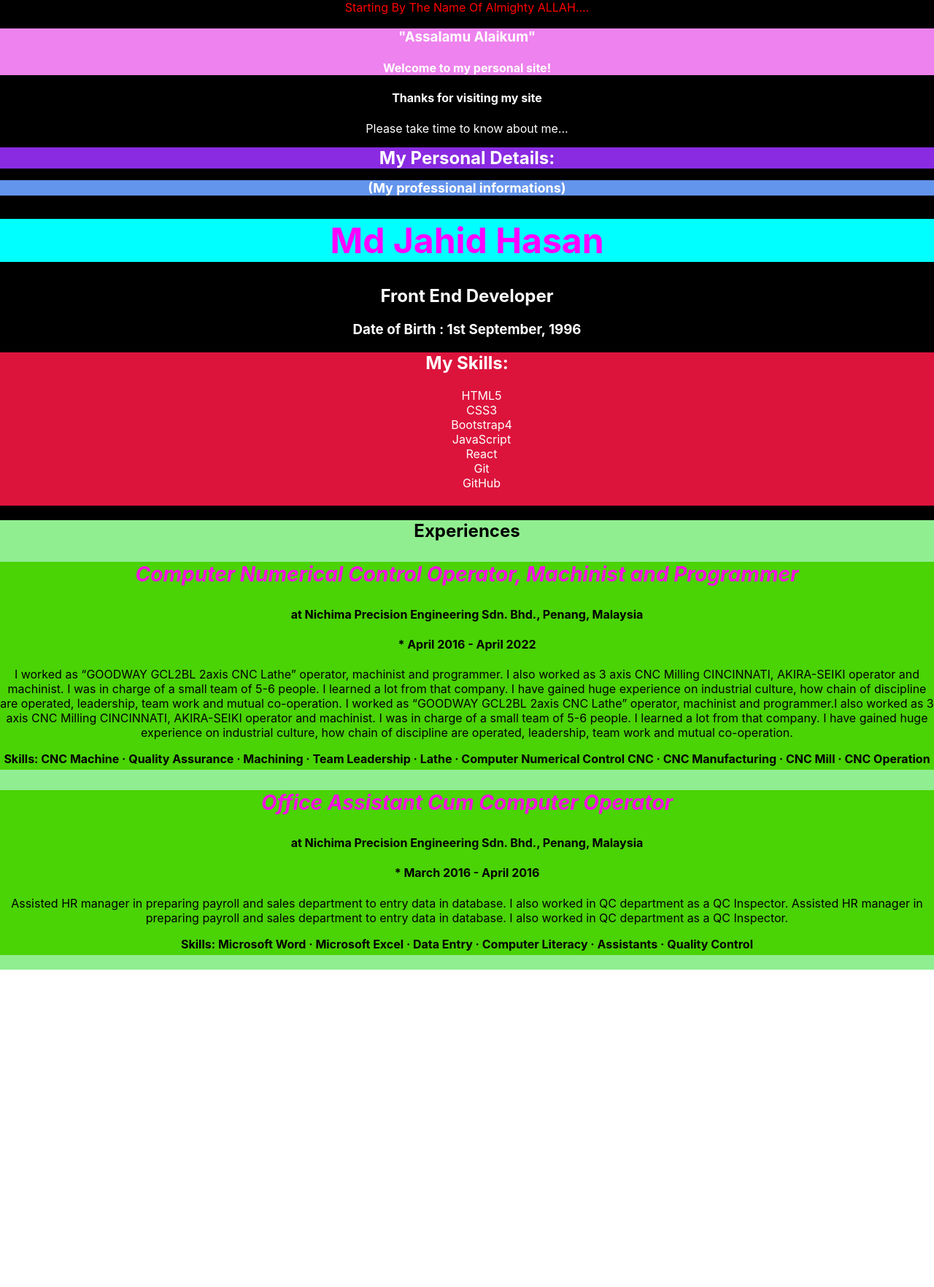
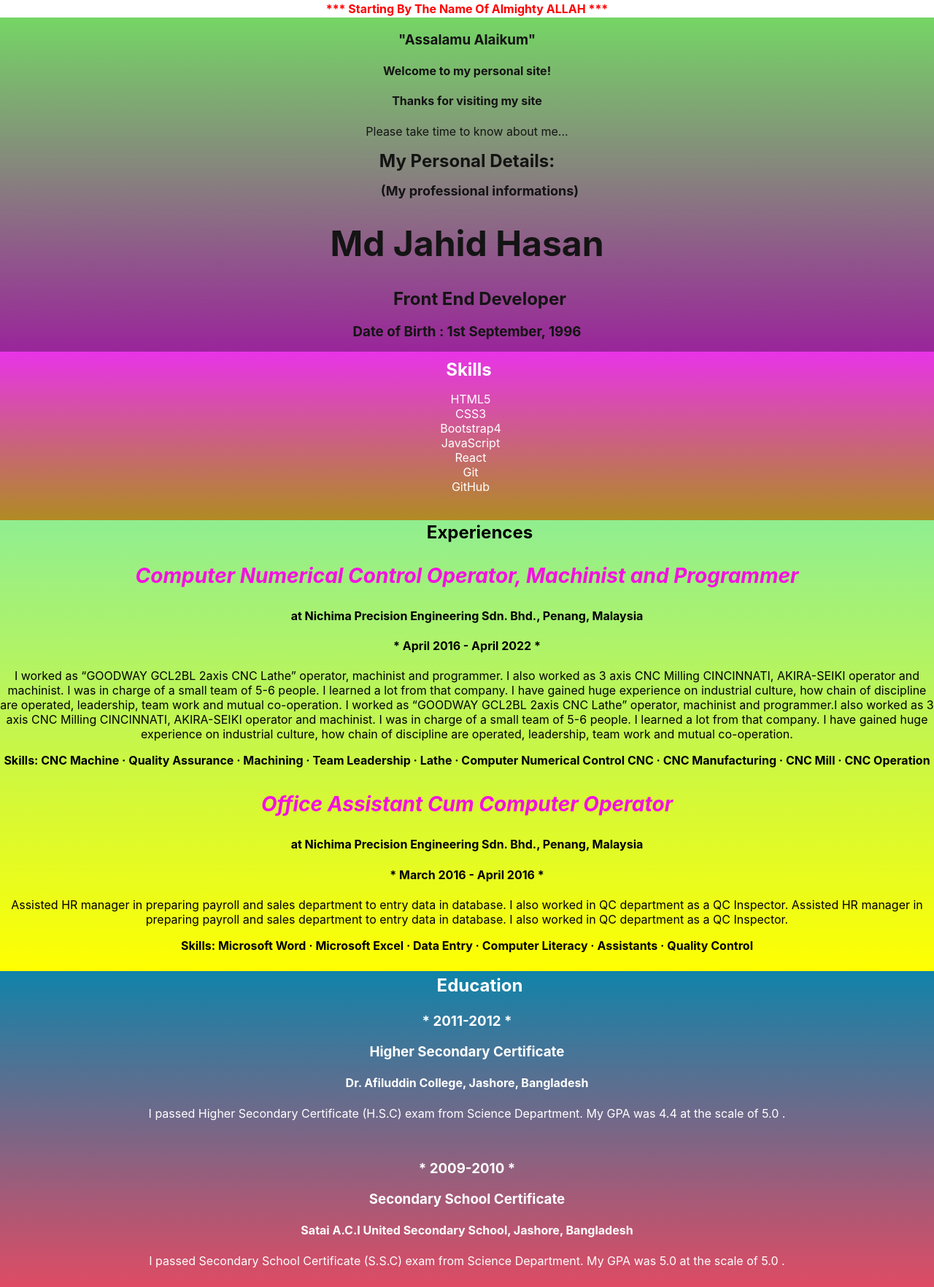
Before and after one commit to hmjahid/My-First-React-App, a React (Create React App) app: page / in a window 1280 px wide. Shown: the whole page at 73% size. Before the commit the page ends 1329 px from the top, so only its background shows below. Built offline with nearby package versions, Linux system fonts and the light colour scheme; the HTML template or start-up script is replaced by a standard one.

Commit message:
Modify and style existing components, add new components, style new components

```diff
--- a/src/App.css
+++ b/src/App.css
@@ -1,7 +1,6 @@
 .App {
   text-align: center;
-  background-color: black;
-  color: white;
+  color: rgb(20, 20, 20);
 }
 
 .App-logo {
@@ -40,7 +39,19 @@
 }
 
 #Name{
-  background-color: aqua;
-  color: magenta;
   font-size: 48px;
 }
+
+.SkillDiv{
+  margin:0;
+  padding: 0;
+}
+
+.dateOfBirth {
+  margin-bottom: 0;
+}
+
+.Intro{
+  background: linear-gradient(rgb(115, 223, 98), rgb(154, 37, 154));
+  padding-bottom: 16px;
+}
--- a/src/App.js
+++ b/src/App.js
@@ -4,12 +4,14 @@ import {SubHeader} from './Header';
 import { Starter, Greetings, Introduction } from './components/Greetings';
 import Skills from './components/Skills';
 import Experience from './components/Experience';
+import Education from './components/Education';
 
 function App() {
   const dateOfBirth = "1st September, 1996"
 
   return (
     <div className="App">
+    <div className='Intro'>
       <Starter/>
       <Greetings/>
       <Introduction/>
@@ -18,12 +20,17 @@ function App() {
       <h1 id='Name'>Md Jahid Hasan</h1>
       <h2 className='Profession'>Front End Developer</h2>
       <h3 className='dateOfBirth'>Date of Birth : {dateOfBirth}</h3>
-      <Skills title= "My Skills:"/>
+    </div>
+      <div className='SkillDiv'>
+         <Skills title= "Skills"/>
+      </div>
       <Experience
           position1="Office Assistant Cum Computer Operator"
           position2="Computer Numerical Control Operator, Machinist and Programmer"
           company="at Nichima Precision Engineering Sdn. Bhd., Penang, Malaysia"
-          />
+      />
+      <Education/>
+
     </div>
   );
 }
--- a/src/Header.css
+++ b/src/Header.css
@@ -1,9 +1,7 @@
 .Header{
-    background-color: blueviolet;
     font-size: 24px;
 }
 
 .SubHeader{
-    background-color: cornflowerblue;
     font-size: 18px;
 }
--- /dev/null
+++ b/src/components/Education.css
@@ -0,0 +1,9 @@
+.Education{
+    background: linear-gradient(rgb(17, 131, 169), rgb(223, 75, 100));
+    padding: 5px 0px 10px 0px;
+    color: white;
+}
+
+.courseDetails2{
+    padding-top: 5px;
+}
--- /dev/null
+++ b/src/components/Education.jsx
@@ -0,0 +1,24 @@
+import "./Education.css"
+
+const Education = () => {
+  return (
+    <div className="Education">
+        <h2>Education</h2>
+        <div className="courseDetails2">
+            <h3>* 2011-2012 *</h3>
+            <h3>Higher Secondary Certificate</h3>
+            <h4>Dr. Afiluddin College, Jashore, Bangladesh</h4>
+            <p>I passed Higher Secondary Certificate (H.S.C) exam from Science Department. My GPA was 4.4 at the scale of 5.0 .</p>
+        </div>
+        <br />
+        <div className="courseDetails1">
+            <h3>* 2009-2010 *</h3>
+            <h3>Secondary School Certificate</h3>
+            <h4>Satai A.C.I United Secondary School, Jashore, Bangladesh</h4>
+            <p>I passed Secondary School Certificate (S.S.C) exam from Science Department. My GPA was 5.0 at the scale of 5.0 .</p>
+        </div>
+    </div>
+  )
+}
+
+export default Education;
--- a/src/components/Experience.css
+++ b/src/components/Experience.css
@@ -1,7 +1,7 @@
 .Experience{
-    background-color: lightgreen;
+    background: linear-gradient(lightgreen, yellow);
     color: black;
-    padding-bottom: 20px;
+    padding: 2px 0px 20px 0px;
 }
 
 .title{
@@ -11,6 +11,5 @@
 }
 
 .ExperienceDetails{
-    background-color: rgb(74, 211, 5);
     padding-bottom: 5px;
 }
--- a/src/components/Experience.jsx
+++ b/src/components/Experience.jsx
@@ -10,7 +10,7 @@ const Experience = (props) => {
         <div className='ExperienceDetails'>
         <h3 className='title'>{props.position2}</h3>
         <Company company={props.company}/>
-        <h4>* April 2016 - April 2022</h4>
+        <h4>* April 2016 - April 2022 *</h4>
         <p> I worked as “GOODWAY GCL2BL 2axis CNC Lathe” operator, machinist and programmer. I also worked as 3 axis CNC Milling CINCINNATI, AKIRA-SEIKI operator and machinist.
           I was in charge of a small team of 5-6 people. I learned a lot from that company. I have gained huge experience on industrial culture, how chain of discipline are operated, leadership, team work and mutual co-operation. I worked as “GOODWAY GCL2BL 2axis CNC Lathe” operator, machinist and programmer.I also worked as 3 axis CNC Milling CINCINNATI, AKIRA-SEIKI operator and machinist. I was in charge of a small team of 5-6 people. I learned a lot from that company. I have gained huge experience on industrial culture, how chain of discipline are operated, leadership, team work and mutual co-operation.</p>
         <strong>Skills: CNC Machine · Quality Assurance · Machining · Team Leadership · Lathe · Computer Numerical Control CNC · CNC Manufacturing · CNC Mill · CNC Operation</strong>
@@ -19,7 +19,7 @@ const Experience = (props) => {
         <div className='ExperienceDetails'>
         <h3 className='title'>{props.position1}</h3>
         <Company company={props.company}/>
-        <h4>* March 2016 - April 2016</h4>
+        <h4>* March 2016 - April 2016 *</h4>
         <p>Assisted HR manager in preparing payroll and sales department to entry data in database. I also worked in QC department as a QC Inspector. Assisted HR manager in preparing payroll and sales department to entry data in database. I also worked in QC department as a QC Inspector.</p>
         <strong>Skills: Microsoft Word · Microsoft Excel · Data Entry · Computer Literacy · Assistants · Quality Control</strong>
         </div>
--- a/src/components/Greetings.jsx
+++ b/src/components/Greetings.jsx
@@ -2,12 +2,12 @@ import Invitation from "./Invitation";
 
 function Starter(){
     return (
-    <p style={{color: "red", margin: 0}}>Starting By The Name Of Almighty ALLAH....</p>
+    <p style={{color: "red", margin: 0, backgroundColor: "white", padding:"2px", fontWeight:"bold"}}>*** Starting By The Name Of Almighty ALLAH ***</p>
     );
 }
 const Greetings = function (){
     return(
-        <div style={{backgroundColor: "violet"}}>
+        <div>
             <h3>"Assalamu Alaikum"</h3>
             <h4>Welcome to my personal site!</h4>
         </div>
--- a/src/components/Skills.css
+++ b/src/components/Skills.css
@@ -1,10 +1,16 @@
 .Skill{
-    background-color: crimson;
-    padding-bottom: 5px;
+    background: linear-gradient(rgb(232, 51, 232), rgb(176, 139, 35) );
+    padding: 10px 30px 20px 0px;
+    color: white;
+}
+
+h2{
+    margin: 0px 0px 0px 35px;
 }
 
 ul{
     justify-content: center;
+    text-align: center;
 }
 
 li{
```
